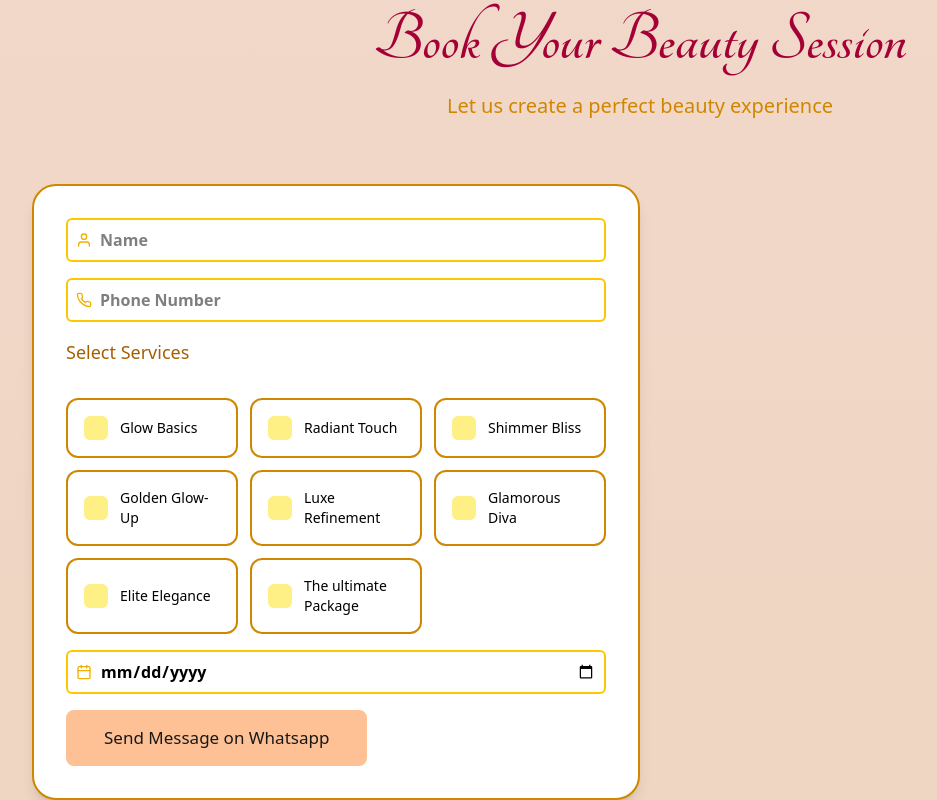
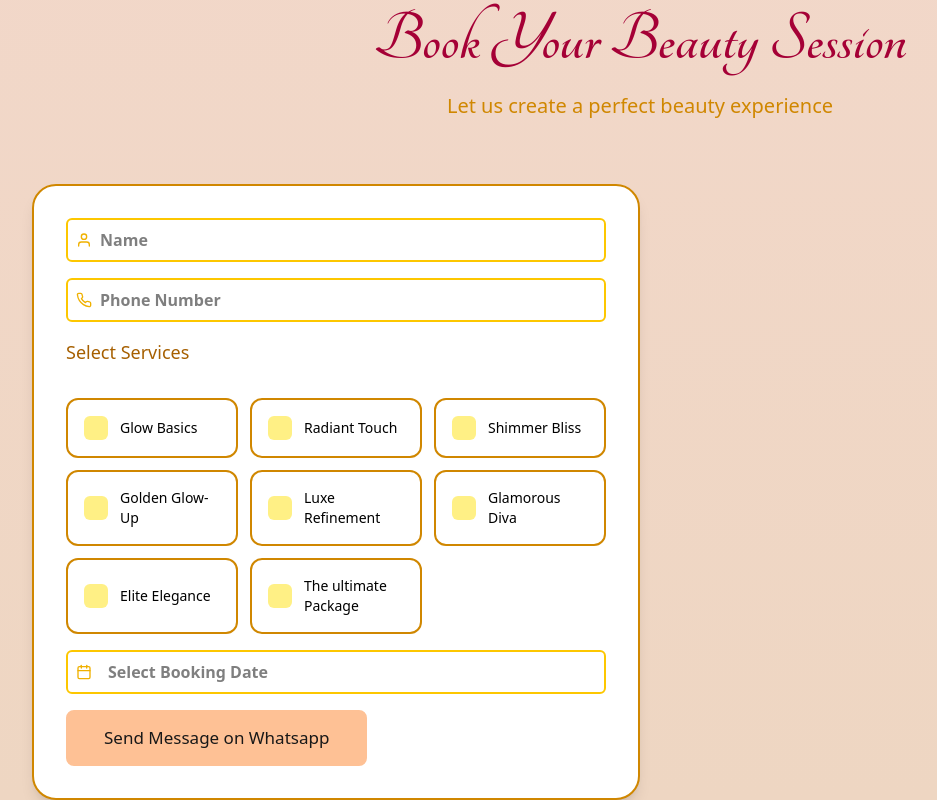
Before and after one commit to BediNimret/BeautySalon, a React (Vite) app: page / in a window 1280 px wide. Shown: the part 2374-3174 px from the top of the page, without its empty margins (0-937 px from the left). Built offline with nearby package versions, Linux system fonts and the light colour scheme.

Commit message:
Date Picker added

```diff
--- a/package.json
+++ b/package.json
@@ -13,6 +13,7 @@
     "@tailwindcss/vite": "^4.0.17",
     "@types/swiper": "^6.0.0",
     "react": "^19.0.0",
+    "react-datepicker": "^8.2.1",
     "react-dom": "^19.0.0",
     "react-icons": "^5.5.0",
     "react-router-dom": "^7.4.1",
--- a/src/components/Contact.jsx
+++ b/src/components/Contact.jsx
@@ -8,6 +8,8 @@ import {
   FiPhone,
   FiUser,
 } from "react-icons/fi";
+import DatePicker from "react-datepicker";
+import "react-datepicker/dist/react-datepicker.css";
 import { ImCancelCircle } from "react-icons/im";
 
 const Contact = ({ service }) => {
@@ -15,13 +17,13 @@ const Contact = ({ service }) => {
     name: "",
     phone: "",
     selectedServices: "",
-    date: "",
+    date: null,
     error: true,
   });
   const [isSubmitting, setIsSubmitting] = useState(false);
   const [name, setName] = useState("");
   const [phone, setPhone] = useState("");
-  const [date, setDate] = useState("");
+  const [date, setDate] = useState(null);
   const [selectedServices, setSelectedServices] = useState(service);
 
   useEffect(() => {
@@ -55,7 +57,7 @@ const Contact = ({ service }) => {
         name: "",
         phone: "",
         selectedServices: "",
-        date: "",
+        date: null,
         error: false,
       };
     }
@@ -166,9 +168,7 @@ const Contact = ({ service }) => {
                 Select Services
               </label>
               <div className="flex flex-wrap gap-2 mb-4">
-                {
-
-                  selectedServices.map((service) => (
+                {selectedServices.map((service) => (
                   <div
                     key={service}
                     className="flex items-center bg-yellow-100 rounded-full px-4 py-2 text-sm text-yellow-700 font-medium transition-all hover:bg-yellow-200"
@@ -179,8 +179,7 @@ const Contact = ({ service }) => {
                       onClick={() => toggleServices(service)}
                     />
                   </div>
-                  ))
-                }
+                ))}
               </div>
               <div className="grid grid-cols-1 sm:grid-cols-2 md:grid-cols-3 gap-2 sm:gap-3">
                 {services.map((service) => (
@@ -218,18 +217,19 @@ const Contact = ({ service }) => {
               </div>
             </div>
             {/* date */}
-            <div className="flex items-center border border-2 border-yellow-400  rounded-md p-2 font-semibold">
+            <div className="flex items-center border border-2 border-yellow-400  rounded-md pl-2 font-semibold">
               <FiCalendar className="text-yellow-500 mr-2" />
-              <input
-                type="date"
-                value={date}
-                className="flex-grow outline-none "
-                placeholder=""
-                onChange={(e) => {
-                  setDate(e.target.value);
+              <DatePicker
+                selected={date}
+                onChange={(date) => {
+                  setDate(date);
                   setError({ ...error, date: "" });
                   setIsSubmitting(false);
                 }}
+                dateFormat={"dd/MM/yyyy"}
+                className="flex-grow outline-none p-2"
+                minDate={new Date()}
+                placeholderText="Select Booking Date"
               />
               {error.date && (
                 <p className="text-red-400 text-sm mt-1 ml-1 flex items-center gap-1">
```
Also changed, not shown: 1 other file (tests, documents, lock files or other folders). Lines whose indentation alone changed are shown as unchanged.
